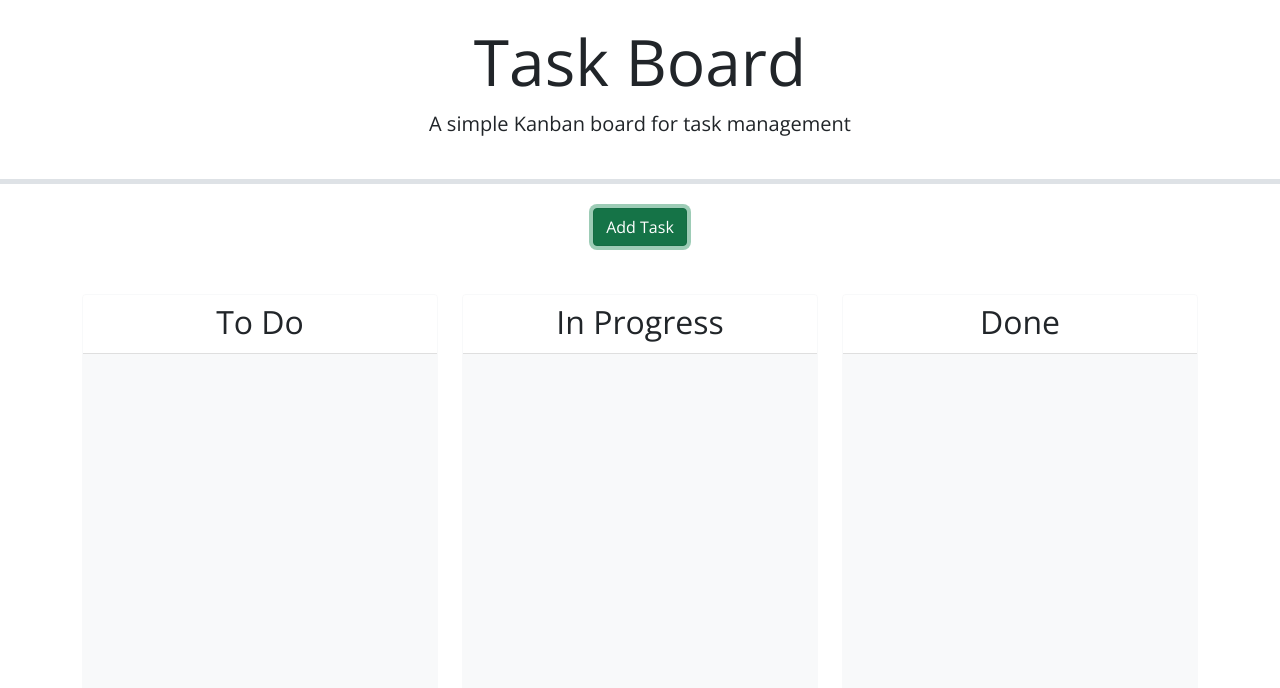
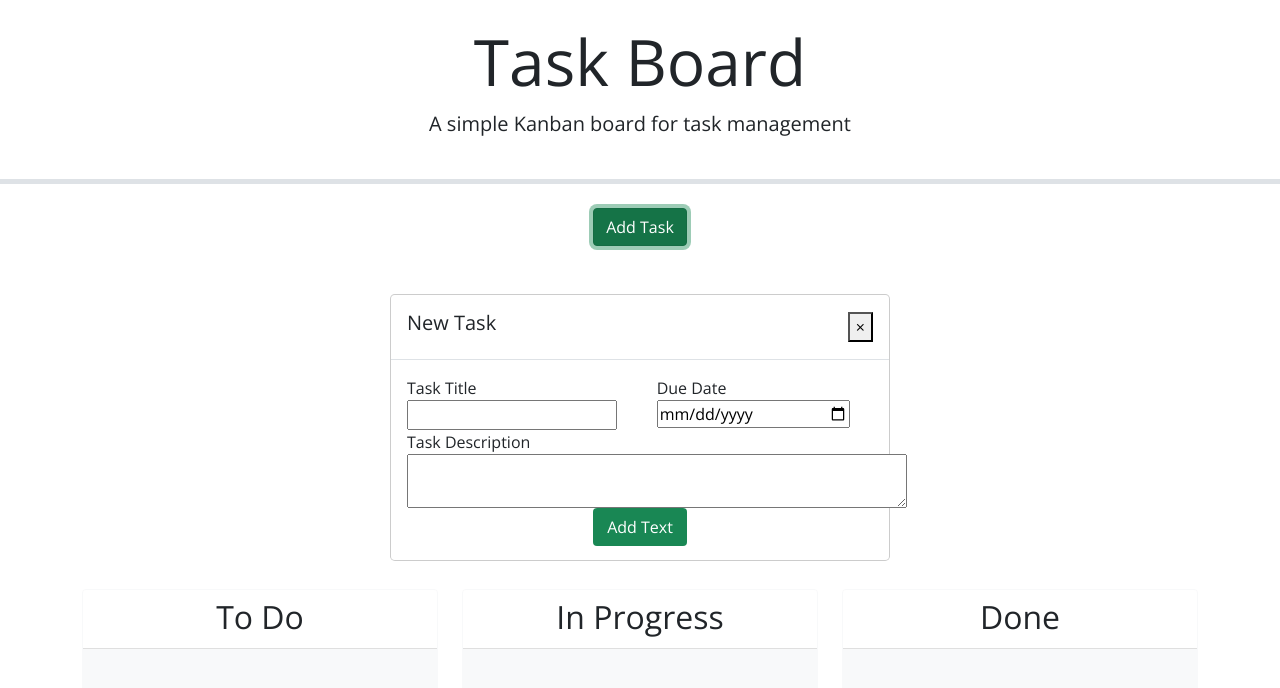
Before and after one commit to BreeNous/Task-Board, a plain HTML site: page index.html in a window 1280 px wide. Both pictures are taken after a click on the button "Add Task". Drawn offline with nearby package versions, Linux system fonts and the light colour scheme.

Commit message:
incomplete but have to turn it in

```diff
--- a/assets/css/style.css
+++ b/assets/css/style.css
@@ -14,3 +14,63 @@ body {
 .task-card:hover {
   cursor: grab;
 }
+
+.modal-body {
+  display: flex;
+  height: 200px;
+}
+
+
+.form-box {
+
+  display: flex;
+  flex-wrap: wrap;
+  justify-content: space-evenly;
+}
+
+.body-content {
+  display: flex;
+  flex-wrap: wrap;
+
+
+}
+
+.task-title {
+  display: flex;
+  flex-direction: column;
+  width: 45%;
+}
+
+.due-date {
+  display: flex;
+  flex-direction: column;
+  padding-left: 40px;
+  width: 50%;
+
+}
+
+.task-description {
+  display: flex;
+  flex-direction: column;
+}
+
+.des-test-area {
+  display: flex;
+  width: 245%;
+}
+
+.close-button {
+  display: flex;
+  flex-direction: column;
+}
+
+.close {
+  background-color: #198754;
+  color: white;
+  border-color: #198754;
+  border-radius: 0.25rem;
+  border-style: none;
+  display: inline-block;
+  width: 93.59px;
+  height: 38px;
+}
--- a/assets/js/script.js
+++ b/assets/js/script.js
@@ -1,6 +1,23 @@
 // Retrieve tasks and nextId from localStorage
 let taskList = JSON.parse(localStorage.getItem("tasks"));
 let nextId = JSON.parse(localStorage.getItem("nextId"));
+
+const addTaskEl = $('#testButton');
+const formEl = $('#modal');
+const closeEl = $('#close');
+
+// function for showing modal when new task button is pressed
+formEl.hide();
+addTaskEl.on('click', function() {
+    formEl.show();
+});
+
+// function for hiding modal when submitted
+closeEl.on('click', function() {
+    formEl.hide();
+})
+// function for exiting modal when closed
+
 
 // Todo: create a function to generate a unique task id
 function generateTaskId() {
@@ -20,6 +37,7 @@ function renderTaskList() {
 // Todo: create a function to handle adding a new task
 function handleAddTask(event){
 
+
 }
 
 // Todo: create a function to handle deleting a task
--- a/index.html
+++ b/index.html
@@ -22,9 +22,48 @@
   </header>
   <div class="container">
     <div class="text-center mb-5">
-      <button class="btn btn-success" data-bs-toggle="modal" data-bs-target="#formModal">Add Task</button>
+      <button id="testButton" class="btn btn-success" data-toggle="modal" data-bs-target="#formModal">Add Task</button>
     </div>
     <!-- Todo: Create a modal with a form to add tasks -->
+    <div class="formModal" id="modal">
+      <div class="modal-dialog">
+        <div class="modal-content">
+
+          <div class="modal-header">
+            <h5 class="new-task">New Task</h5>
+            <button class="x-button" type="button" data-dismiss="modal" aria-label="close">&times</button>
+          </div>
+
+          <div class="modal-body">
+            <form class="form-box">
+
+              <div class="body-content">
+                <div class="task-title">
+                  <label for="title">Task Title</label>
+                  <input type="text" id="title" name="task-title"/>
+                </div>
+
+                <div class="due-date">
+                  <label for="due-date">Due Date</label>
+                  <input type="date" id="due-date" name="due-date" />
+                </div>
+
+                <div class="task-description">
+                  <label for="description">Task Description</label>
+                  <textarea class="des-test-area" id="description" name="task-description"></textarea>
+                </div>
+              </div>
+
+                <div class="close-button">
+                  <button type="button" class="close" data-dismiss="modal" aria-label="Close">Add Text</button>
+                </div>
+
+            </form>
+          </div>
+        </div>
+      </div>
+    </div>
+
     <div class="row swim-lanes text-center justify-content-between">
       <div class="col-12 col-lg-4 d-flex">
         <div id="to-do" class="card border-light mb-3 lane flex-grow-1">
```
